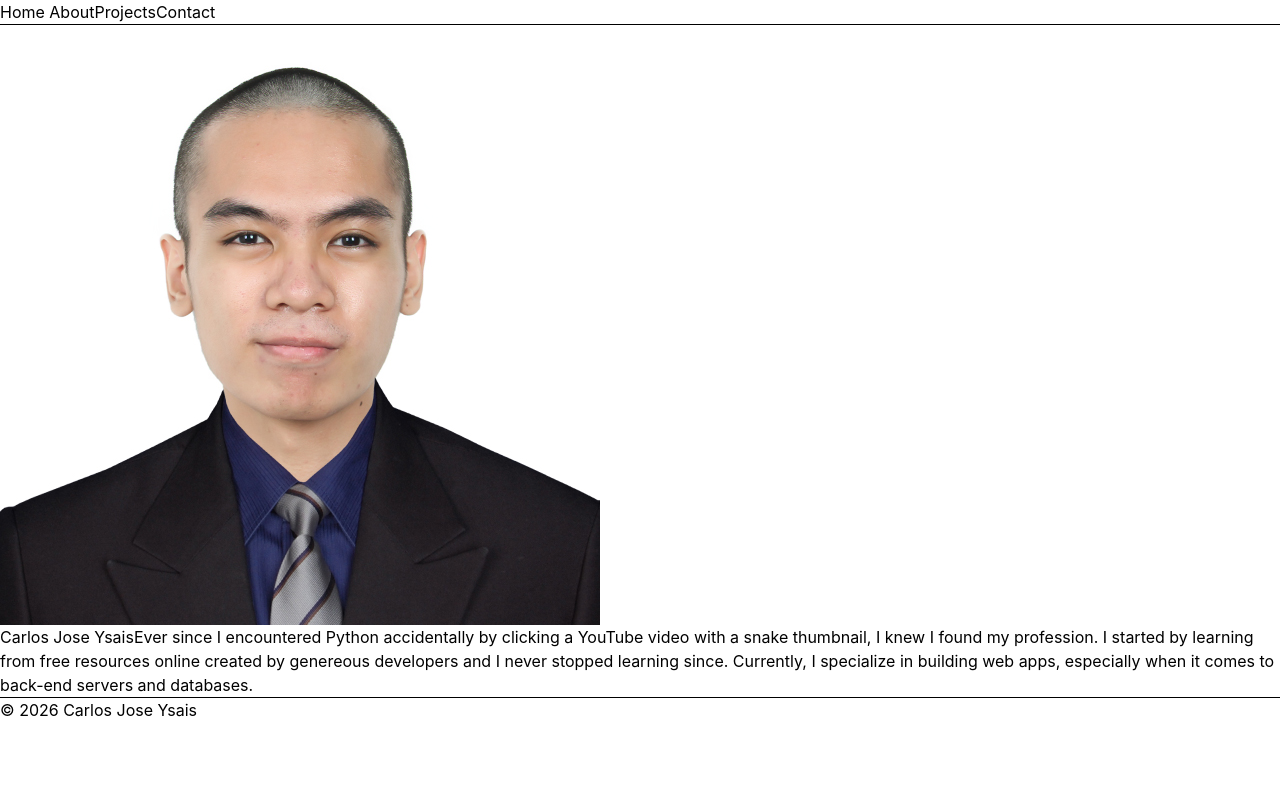
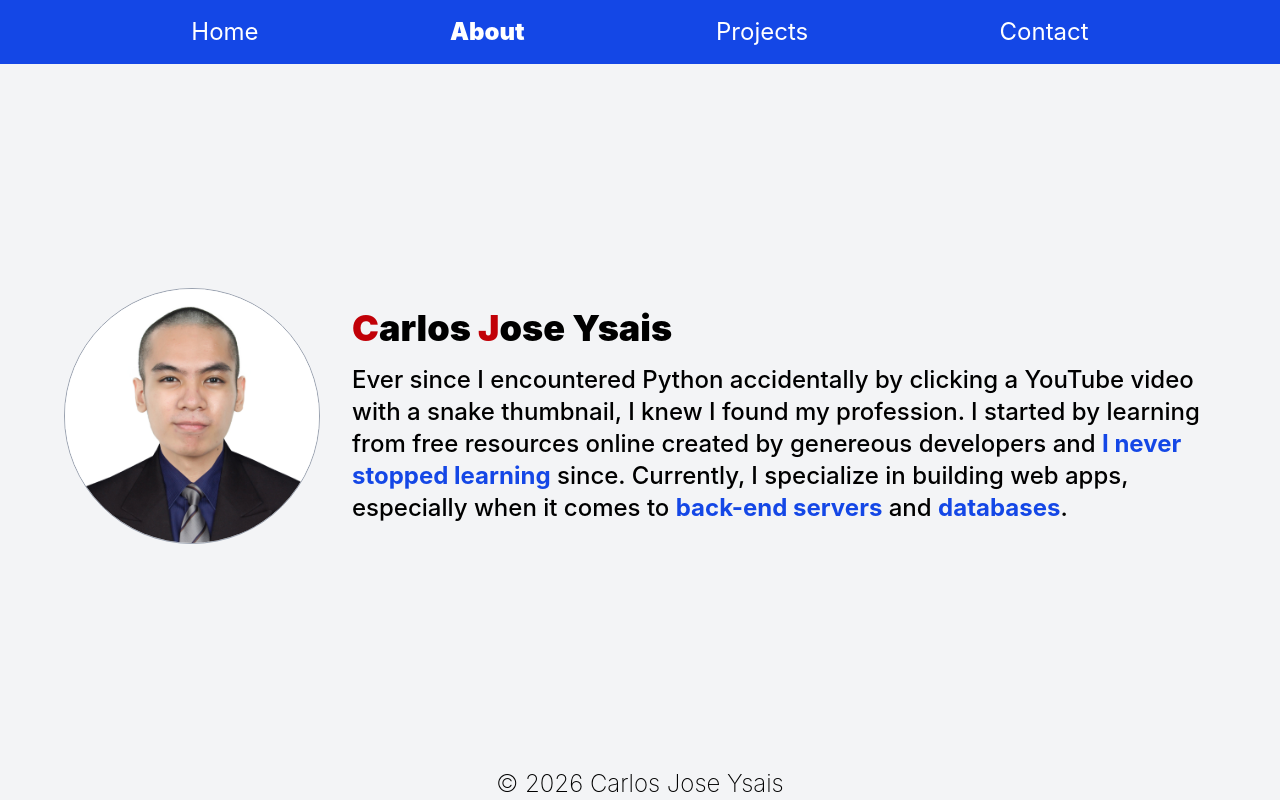
Before and after one commit to aiaiaiex/aiaiaiex.github.io, a React (Vite) app: page /#/about in a window 1280 px wide. Built offline with nearby package versions, Linux system fonts and the light colour scheme.

Commit message:
Add styling

```diff
--- a/src/routes/__root.tsx
+++ b/src/routes/__root.tsx
@@ -2,20 +2,35 @@ import { createRootRoute, Link, Outlet } from "@tanstack/react-router";
 import { TanStackRouterDevtools } from "@tanstack/react-router-devtools";
 
 const RootLayout = () => (
-  <div>
-    <div>
-      <Link to="/">Home</Link> <Link to="/about">About</Link>
-      <Link to="/projects">Projects</Link>
-      <Link to="/contact">Contact</Link>
-    </div>
-    <hr />
-    <Outlet />
-    <hr />
-    <div>
-      <span>&#169; 2026 Carlos Jose Ysais</span>
+  <>
+    <div className="flex min-h-screen grow flex-col justify-between bg-gray-100">
+      <div className="flex min-h-16 grow-0 flex-row items-center justify-evenly bg-blue-700">
+        <Link className="text-2xl text-white [&.active]:font-black" to="/">
+          Home
+        </Link>
+        <Link className="text-2xl text-white [&.active]:font-black" to="/about">
+          About
+        </Link>
+        <Link
+          className="text-2xl text-white [&.active]:font-black"
+          to="/projects"
+        >
+          Projects
+        </Link>
+        <Link
+          className="text-2xl text-white [&.active]:font-black"
+          to="/contact"
+        >
+          Contact
+        </Link>
+      </div>
+      <Outlet />
+      <div className="flex max-h-min grow-0 flex-row justify-center text-2xl font-extralight">
+        <span>&copy; 2026 Carlos Jose Ysais</span>
+      </div>
     </div>
     <TanStackRouterDevtools />
-  </div>
+  </>
 );
 
 export const Route = createRootRoute({ component: RootLayout });
--- a/src/routes/about/index.tsx
+++ b/src/routes/about/index.tsx
@@ -8,17 +8,29 @@ export const Route = createFileRoute("/about/")({
 
 function RouteComponent() {
   return (
-    <div>
-      <img alt="Profile picture" src={profilePicture} />
-      <div>
-        <span>Carlos Jose Ysais</span>
-        <span>
+    <div className="flex grow flex-row items-center justify-center gap-x-8 p-16">
+      <img
+        alt="Profile picture"
+        className="size-64 rounded-full border border-gray-400"
+        src={profilePicture}
+      />
+      <div className="flex flex-col items-start gap-y-4">
+        <span className="text-4xl font-black">
+          <span className="text-red-700">C</span>arlos{" "}
+          <span className="text-red-700">J</span>ose Ysais
+        </span>
+        <span className="text-2xl font-medium">
           Ever since I encountered Python accidentally by clicking a YouTube
           video with a snake thumbnail, I knew I found my profession. I started
           by learning from free resources online created by genereous developers
-          and I never stopped learning since. Currently, I specialize in
-          building web apps, especially when it comes to back-end servers and
-          databases.
+          and{" "}
+          <span className="font-bold text-blue-700">
+            I never stopped learning
+          </span>{" "}
+          since. Currently, I specialize in building web apps, especially when
+          it comes to{" "}
+          <span className="font-bold text-blue-700">back-end servers</span> and{" "}
+          <span className="font-bold text-blue-700">databases</span>.
         </span>
       </div>
     </div>
--- a/src/routes/contact/index.tsx
+++ b/src/routes/contact/index.tsx
@@ -1,4 +1,8 @@
 import { createFileRoute } from "@tanstack/react-router";
+
+import LinkedInSolid from "../../assets/svg/linkedin-solid.svg?react";
+import MailBoxOutline from "../../assets/svg/mail-box-outline.svg?react";
+import PhoneOutline from "../../assets/svg/phone-outline.svg?react";
 
 export const Route = createFileRoute("/contact/")({
   component: RouteComponent,
@@ -6,18 +10,44 @@ export const Route = createFileRoute("/contact/")({
 
 function RouteComponent() {
   return (
-    <div>
-      <span>
-        Want to work together? Reach me through my contact details below.
+    <div className="flex grow flex-col items-center justify-center gap-y-8 p-16">
+      <span className="text-center text-4xl font-black">
+        Want to work together? Reach me through my{" "}
+        <span className="text-red-700">contact details</span> below.
       </span>
-      <div>
-        <a href="mailto:carlosjose.ysais@gmail.com">Email</a>
-      </div>
-      <div>
-        <a href="sms:+639764762171">SMS</a>
-      </div>
-      <div>
-        <a href="https://www.linkedin.com/in/carlos-jose-ysais/">LinkedIn</a>
+
+      <div className="grid grid-cols-3 gap-x-8">
+        <a
+          className="group flex flex-col items-center rounded-2xl border-2 border-blue-700 p-4 hover:bg-blue-700"
+          href="mailto:carlosjose.ysais@gmail.com"
+        >
+          <MailBoxOutline className="size-32 text-blue-700 group-hover:text-white" />
+          <span className="text-2xl font-bold text-blue-700 group-hover:text-white">
+            Email
+          </span>
+        </a>
+
+        <a
+          className="group flex flex-col items-center rounded-2xl border-2 border-blue-700 p-4 hover:bg-blue-700"
+          href="sms:+639764762171"
+        >
+          <PhoneOutline className="size-32 text-blue-700 group-hover:text-white" />
+          <span className="text-2xl font-bold text-blue-700 group-hover:text-white">
+            SMS
+          </span>
+        </a>
+
+        <a
+          className="group flex flex-col items-center rounded-2xl border-2 border-blue-700 p-4 hover:bg-blue-700"
+          href="https://www.linkedin.com/in/carlos-jose-ysais/"
+          rel="noopener noreferrer"
+          target="_blank"
+        >
+          <LinkedInSolid className="size-32 text-blue-700 group-hover:text-white" />
+          <span className="text-2xl font-bold text-blue-700 group-hover:text-white">
+            LinkedIn
+          </span>
+        </a>
       </div>
     </div>
   );
--- a/src/routes/index.tsx
+++ b/src/routes/index.tsx
@@ -6,9 +6,17 @@ export const Route = createFileRoute("/")({
 
 function Index() {
   return (
-    <div>
-      <span>Hello, I'm CJ.</span>
-      <span>A full-stack web developer who loves learning and coding.</span>
+    <div className="flex grow flex-col items-center justify-center gap-y-8 p-16">
+      <span className="text-center text-9xl font-black">
+        Hello, I'm <span className="text-red-700">CJ</span>.
+      </span>
+      <span className="text-center text-5xl font-medium">
+        A{" "}
+        <span className="font-bold text-blue-700">
+          full-stack web developer
+        </span>{" "}
+        who loves learning and coding.
+      </span>
     </div>
   );
 }
```
Also changed, not shown: src/routes/projects/index.tsx (+102 -30 lines).
